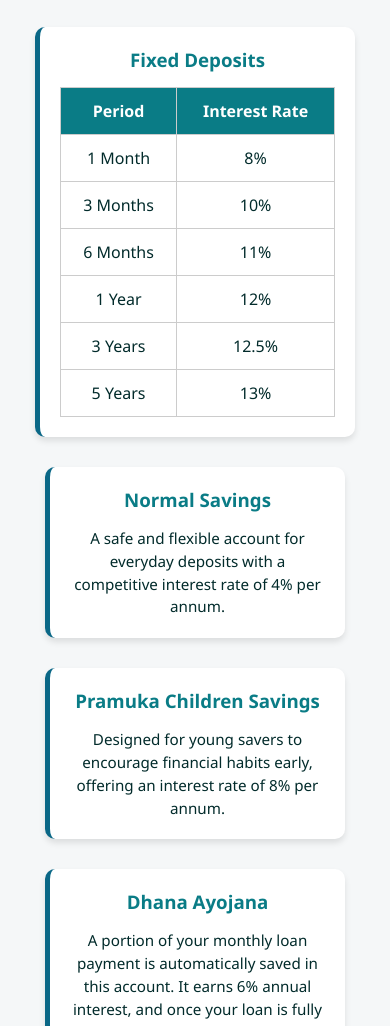
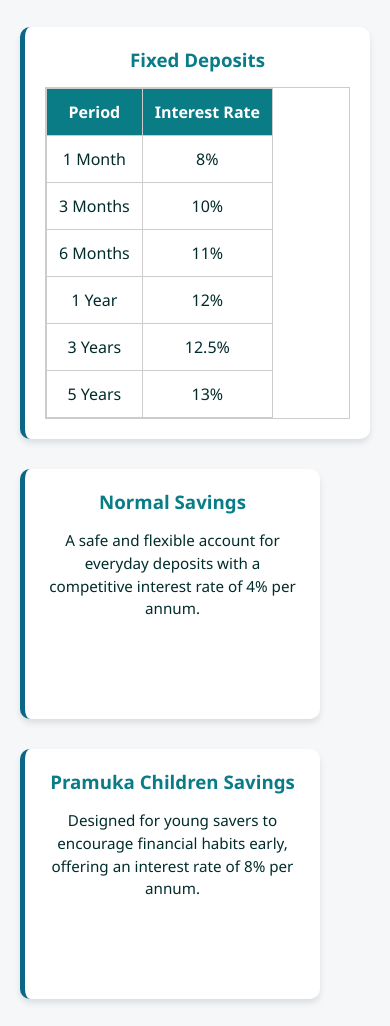
Before and after one commit to kaviduhirshan/PDC-Official-Website, a plain HTML site: page services.html in a window 390 px wide. Shown: the part 429-1455 px from the top of the page. Drawn offline with Linux system fonts and the light colour scheme.

Commit message:
Update style.css

```diff
--- a/css/style.css
+++ b/css/style.css
@@ -1253,6 +1253,15 @@ body {
     padding: 50px 30px;
   }
 
+  .about,
+  .services,
+  .branches-section,
+  .feedback-section,
+  .branch-gallery,
+  .history-section {
+    padding-inline: 20px;
+  }
+
   /* GRIDS */
   .services-grid,
   .project-grid,
@@ -1268,8 +1277,19 @@ body {
     gap: 40px;
   }
 
+  .history-highlight {
+    flex-direction: column;
+  }
+
   .footer-container {
     grid-template-columns: repeat(2, 1fr);
+  }
+
+  /* BRANCH & SERVICE CARDS */
+  .branch-card,
+  .service-box,
+  .card {
+    margin-inline: 0;
   }
 
   /* CALENDAR */
@@ -1282,11 +1302,6 @@ body {
 @media (max-width: 576px) {
 
   /* NAVBAR */
-
-  .logo {
-    justify:center;
-  }
-
   .navbar {
     flex-direction: column;
     padding: 15px;
@@ -1331,14 +1346,37 @@ body {
     grid-template-columns: 1fr;
   }
 
+  /* Make flex-based grids stack nicely */
+  .branches-grid,
+  .branch-managers,
+  .savings-types,
+  .loan-cards,
+  .vehicle-cards {
+    flex-direction: column;
+    align-items: stretch;
+  }
+
   /* TEAM CARDS */
   .team-cards {
     grid-template-columns: 1fr;
   }
 
+  /* HISTORY HIGHLIGHTS */
+  .history-highlight {
+    flex-direction: column;
+  }
+
   /* BRANCH CARDS */
   .branch-card iframe {
     height: 180px;
+  }
+
+  /* TABLES – horizontal scroll on very small screens */
+  table {
+    display: block;
+    width: 100%;
+    overflow-x: auto;
+    -webkit-overflow-scrolling: touch;
   }
 
   /* FORMS */
```
